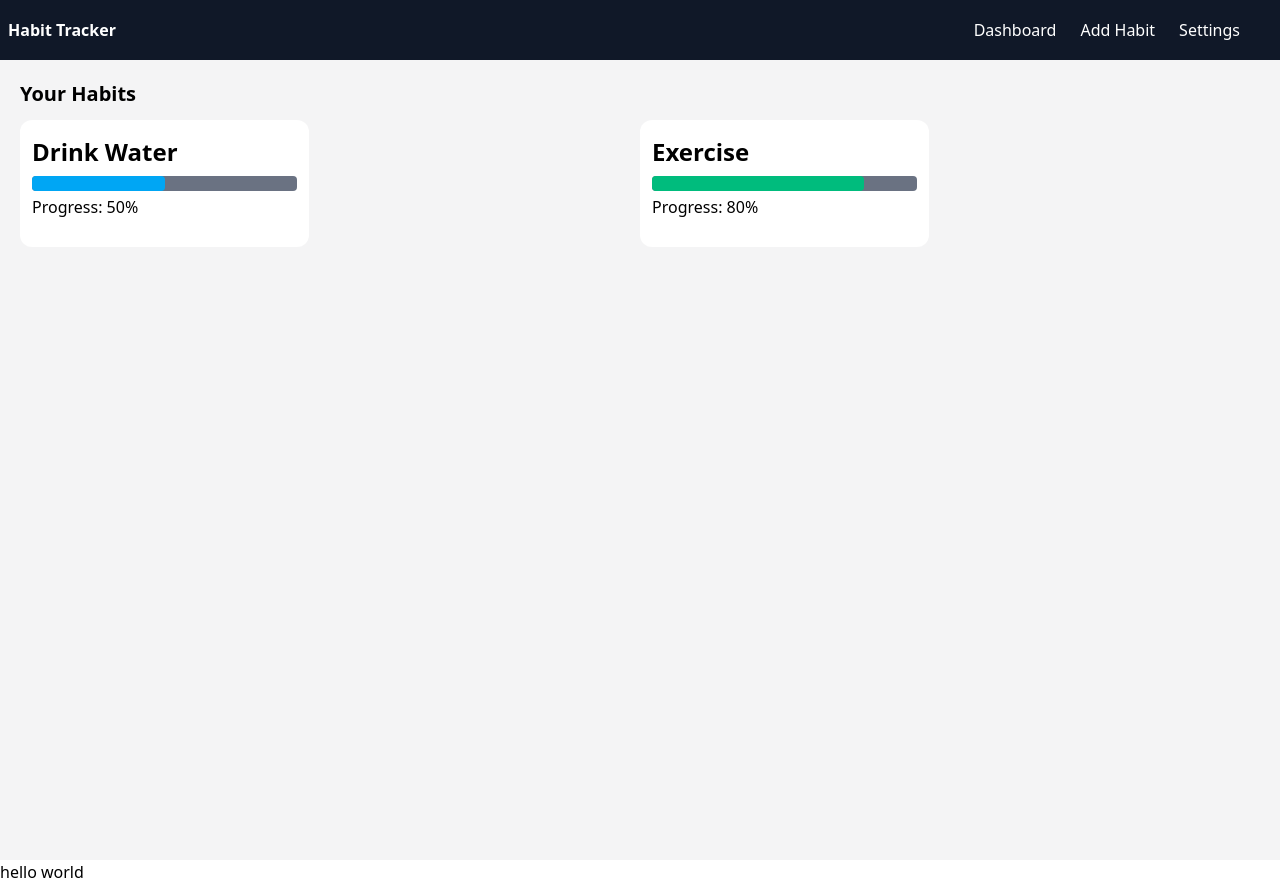
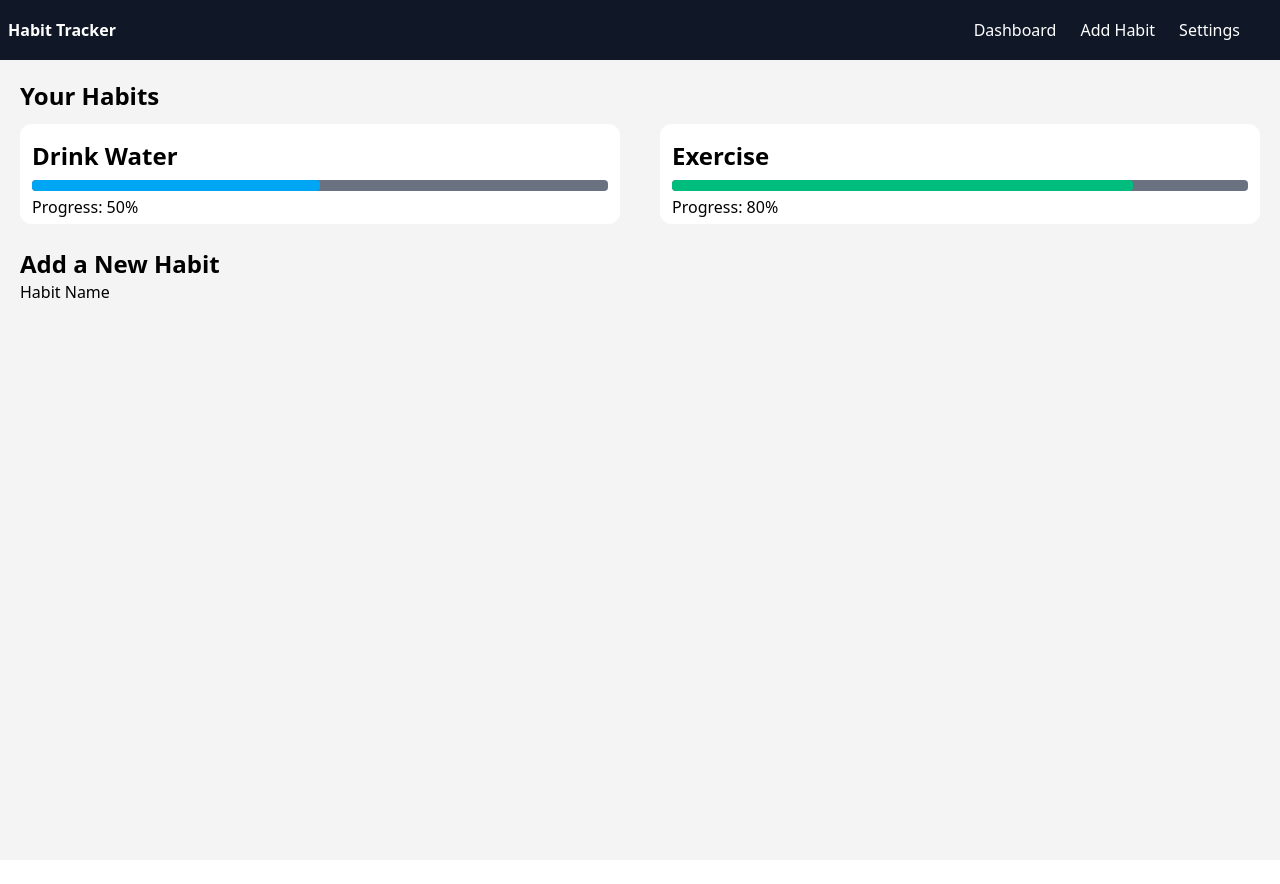
Before and after one commit to carterlin101/habit-tracker, a plain HTML site: page index.html in a window 1280 px wide. After the commit the page ends 860 px from the top, so only its background shows below. Drawn offline with nearby package versions, Linux system fonts and the light colour scheme.

Commit message:
fixed grid, changed proportions and started the new habit adder

```diff
--- a/index.html
+++ b/index.html
@@ -30,29 +30,28 @@
 
    <main class="w-screen h-screen bg-zinc-100 p-5">
 
-
-       <h1 class="font-bold text-xl">Your Habits</h1>
+            <h1 class="font-bold text-2xl">Your Habits</h1>
 
             <!-- grid grid-cols-1 md:grid-cols-2 -->
 
-       <section class='grid h-full w-full mt-3 grid-cols-1 md:grid-cols-2'>
+            <section class='grid gap-10 w-full mt-3 grid-cols-1 md:grid-cols-2'>
 
-           <div class="h-1/6 w-7/15 rounded-xl bg-white p-3  ">
+                <div class=" rounded-xl bg-white p-3  ">
                     <h1 class="font-bold text-2xl py-1">Drink Water</h1>
                     <div class="h-1/7 w-full bg-gray-500 my-1 rounded-sm ">
                         <div class="h-full w-1/2 bg-sky-500 rounded-sm"></div>
                     </div>
-               <p class="#">Progress: 50%</p>
+                    <p class="mb-2">Progress: 50%</p>
                 </div>
 
 
 
-           <div class="h-1/6 w-7/15 rounded-xl bg-white p-3 ">
+                <div class=" rounded-xl bg-white p-3 ">
                     <h1 class="font-bold text-2xl py-1">Exercise</h1>
                     <div class="h-1/7 w-full bg-gray-500 rounded-sm my-1 ">
                         <div class="h-full w-4/5 bg-emerald-500 rounded-sm"></div>
                     </div>
-               <p class="">Progress: 80%</p>
+                    <p class="mb-2">Progress: 80%</p>
                 </div>
 
             </section>
@@ -61,11 +60,21 @@
 
 
 
+    <br style="line-height: 3;">
+    <h1 class="font-bold text-2xl">Add a New Habit</h1>
+
+
+    <section class="h-2/5 w-full ">
+        <h1 class="text-md">Habit Name</h1>
+
+   </section>
+
+
+
 
    </main>
 
 
-   <h1>hello world</h1>
 
 
 
```
Lines whose indentation alone changed are shown as unchanged.
